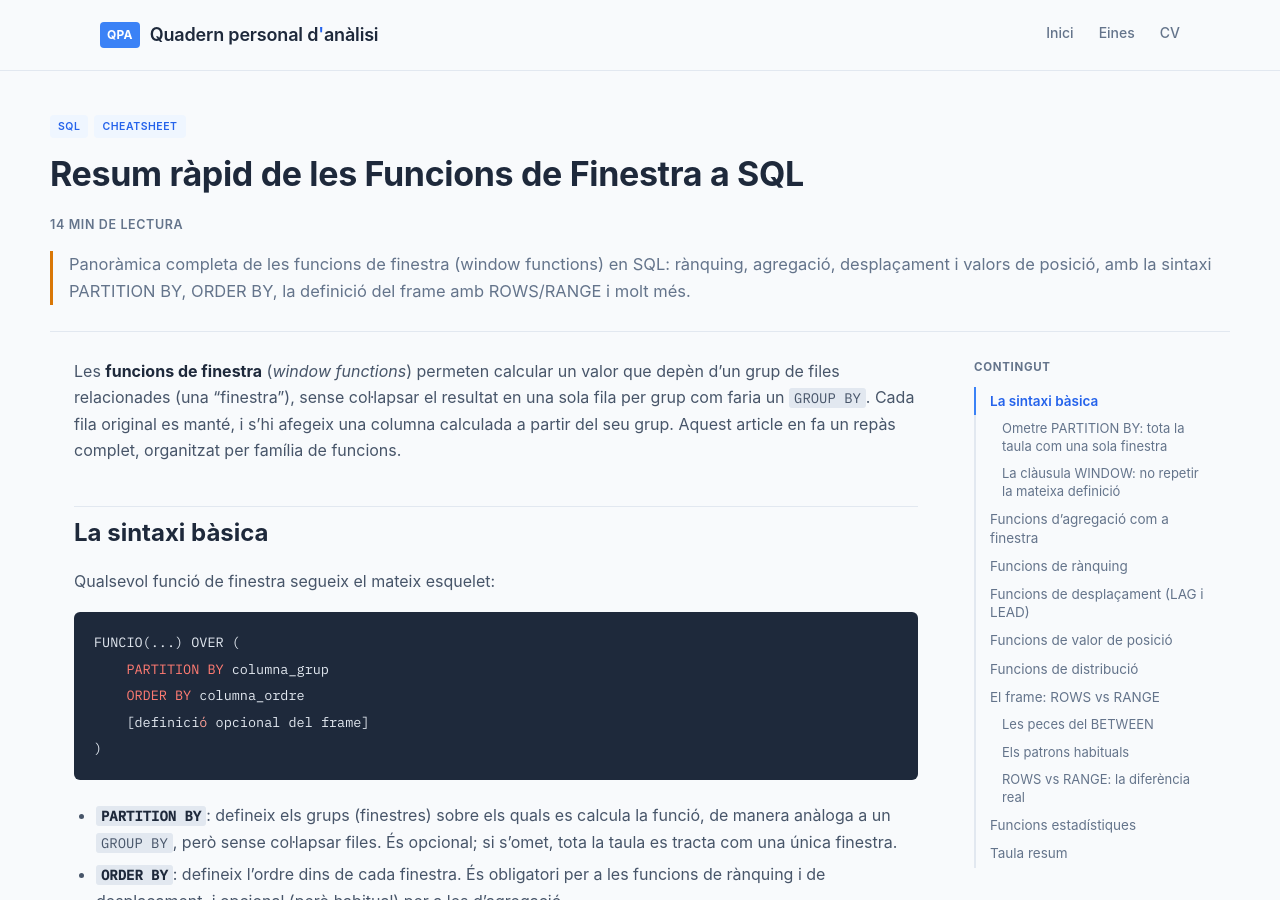
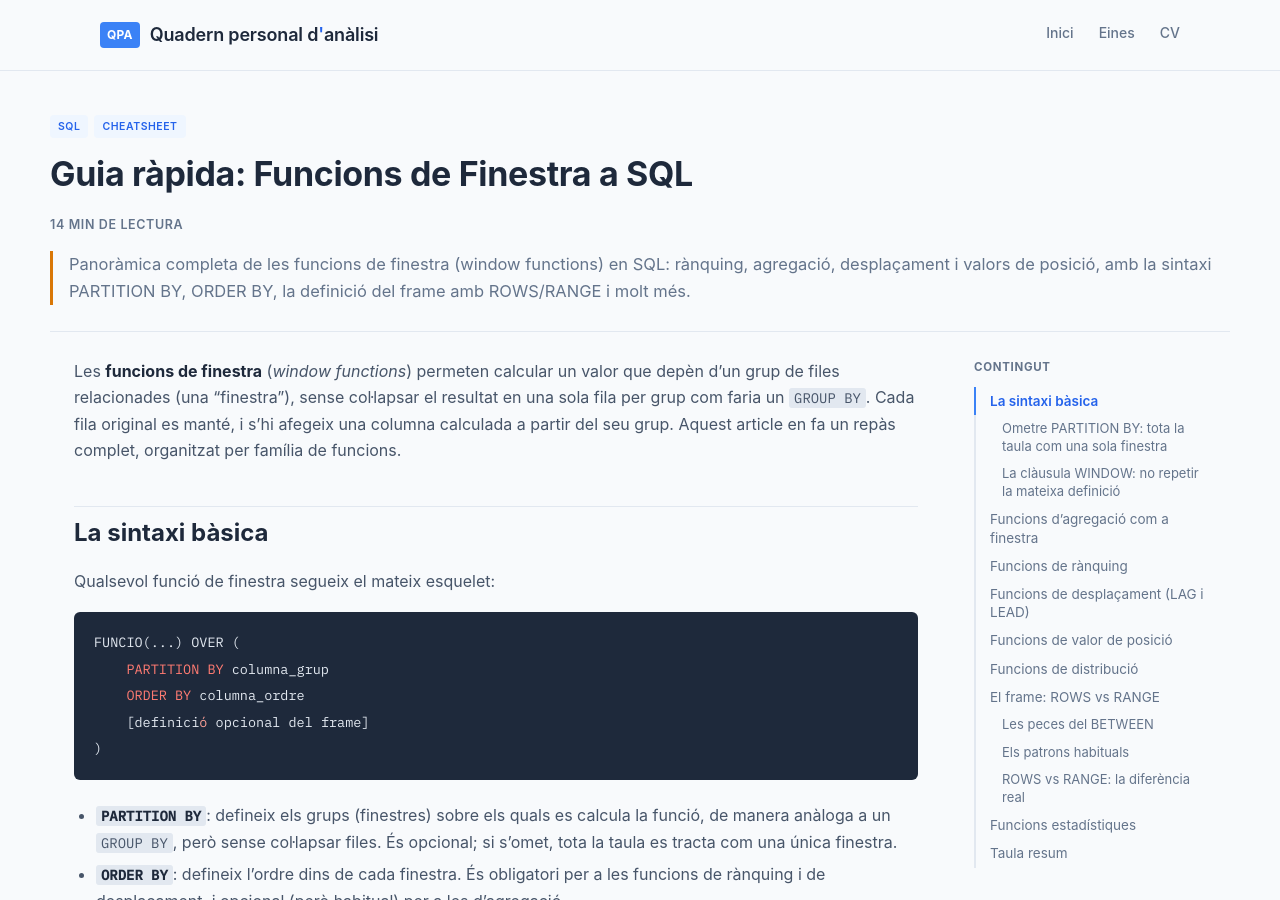
Before and after one commit to alberthr/alberthr.github.io, a Jekyll site: the page built from _posts/2023-10-14-window-functions-sql.md, in a window 1280 px wide and 900 px high. Built offline with Jekyll 4.4.1, drawn with Linux system fonts in a browser that asks for light colours; comment, search, counter and statistics services are not loaded.

Commit message:
Update 2023-10-14-window-functions-sql.md

```diff
--- a/_posts/2023-10-14-window-functions-sql.md
+++ b/_posts/2023-10-14-window-functions-sql.md
@@ -1,6 +1,6 @@
 ---
 layout: post
-title: "Resum ràpid de les Funcions de Finestra a SQL"
+title: "Guia ràpida: Funcions de Finestra a SQL"
 tags:
   - sql
   - cheatsheet
```
